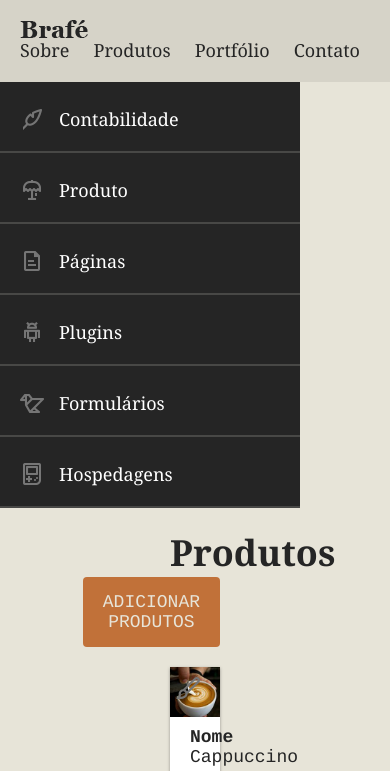
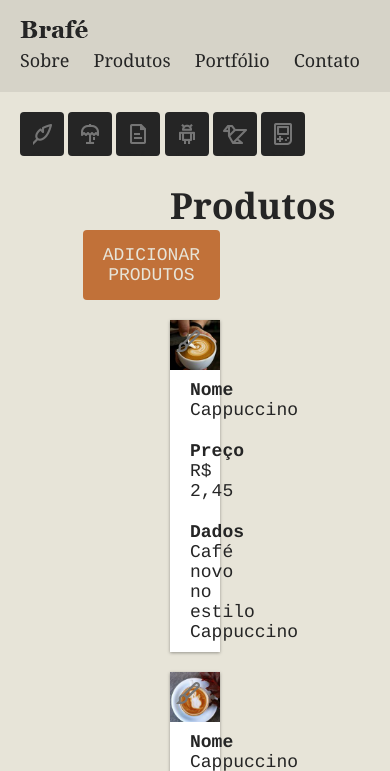
Before and after one commit to jgdj01/origamid-cursos, a PHP site: page / in a window 390 px wide. Shown: the top 771 px of the page. Run offline with PHP 8.4, Linux system fonts and the light colour scheme.

Commit message:
Brafé 3 - Puro - Responsivo 1

```diff
--- a/css-avancado-posicionamento/brafe-3-puro/css/style.css
+++ b/css-avancado-posicionamento/brafe-3-puro/css/style.css
@@ -66,6 +66,16 @@ a {
   padding-left: 0px;
 }
 
+@media (max-width: 739px) {
+  .header-logo {
+    float: none;
+  }
+  .header-menu ul {
+    float: none;
+    margin-top: 10px;
+  }
+}
+
 /* MAIN */
 
 .main-container {
@@ -126,6 +136,39 @@ a {
 
 .nav-hospedagens::before {
   background-position: 0 calc(-24px * 5);
+}
+
+@media (min-width: 740px) and (max-width: 980px) {
+  .side-nav {
+    width: 200px;
+  }
+}
+
+@media (max-width: 739px) {
+  .side-nav {
+    margin: 20px 0 0 20px;
+    background: none;
+    width: auto;
+  }
+  .side-nav li {
+    display: inline-block;
+  }
+  .side-nav li a::before {
+    display: block;
+    margin: 0px;
+    top: 0px;
+  }
+
+  .side-nav li a {
+    width: 44px;
+    height: 44px;
+    overflow: hidden;
+    padding: 10px;
+    border: none;
+    color: #252525;
+    background: #252525;
+    border-radius: 4px;
+  }
 }
 
 /* Produtos */
```
